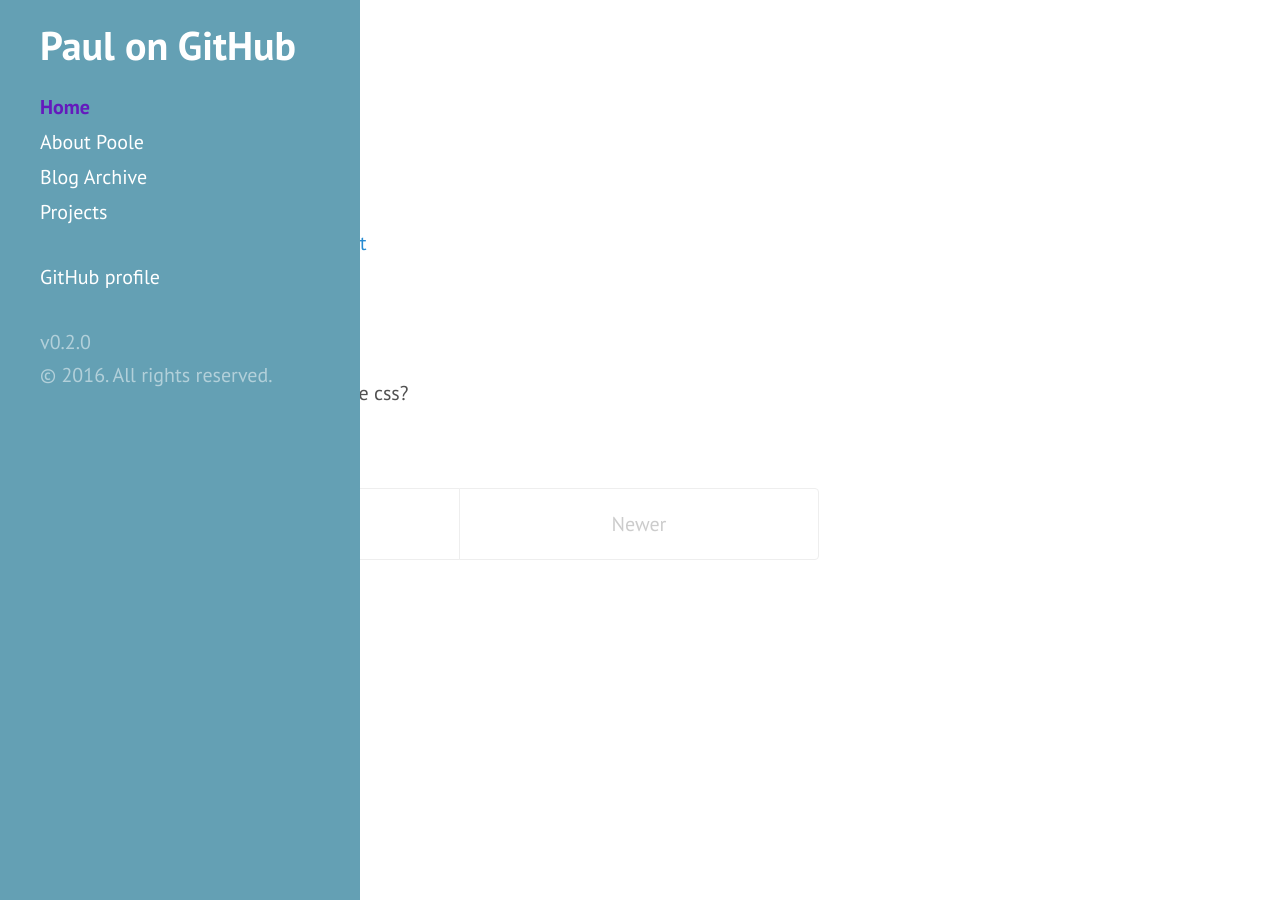
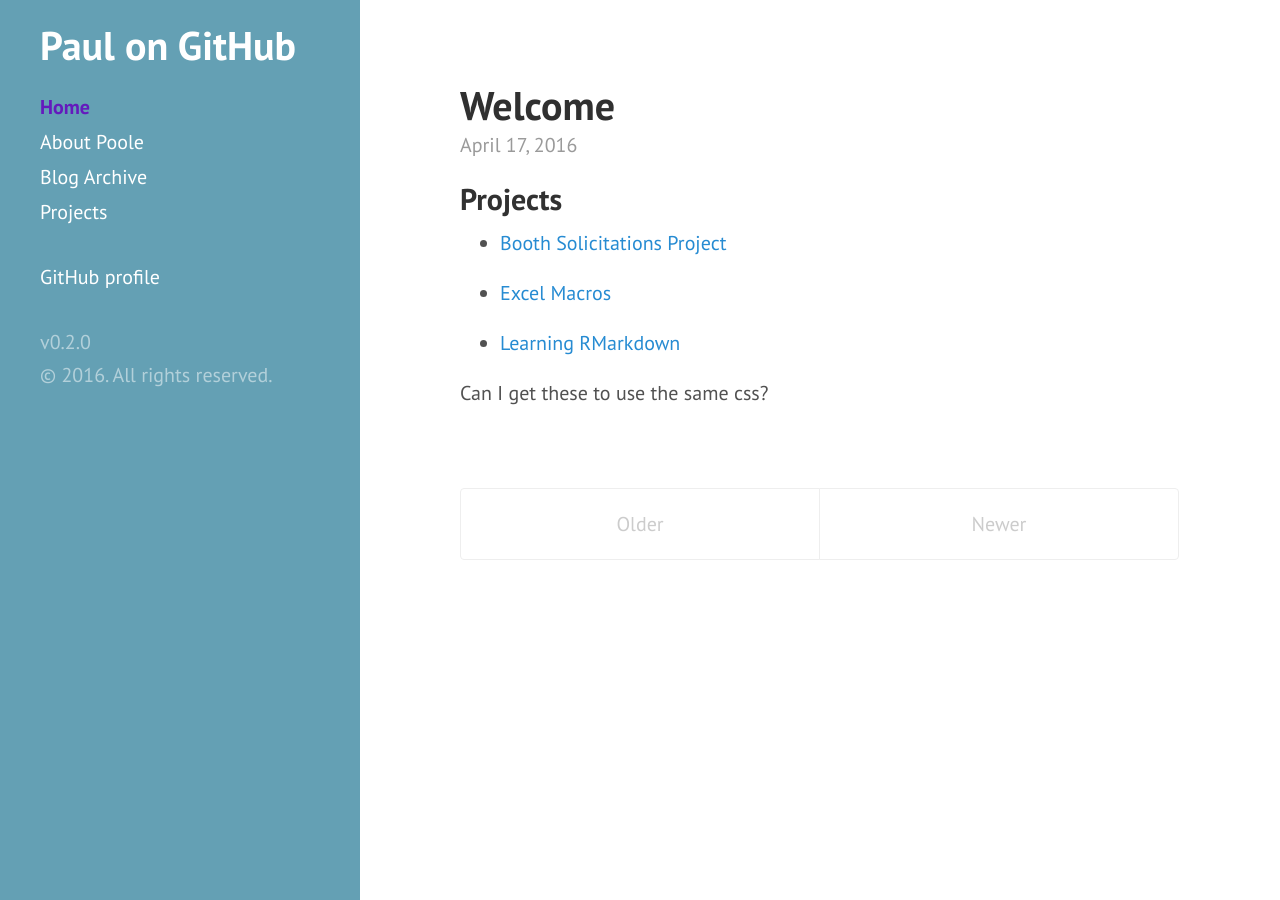
Before and after one commit to phively/phively.ghithub.io, a Jekyll site: the page built from index.html, in a window 1280 px wide. Built offline with Jekyll 4.4.1, drawn with Linux system fonts in a browser that asks for light colours; the list of posts is cut into pages by our own code.

Commit message:
Revert "hyde.css margin edits"
This reverts commit 8018d8133be6571b02d04f960328de1dd6a7e578.

```diff
--- a/public/css/hyde.css
+++ b/public/css/hyde.css
@@ -129,14 +129,14 @@ a.sidebar-nav-item:focus {
 @media (min-width: 48em) {
   .content {
     max-width: 38rem;
-    margin-left: 2rem;
+    margin-left: 20rem;
     margin-right: 2rem;
   }
 }
 
 @media (min-width: 64em) {
   .content {
-    margin-left: 4rem;
+    margin-left: 22rem;
     margin-right: 4rem;
   }
 }
```
